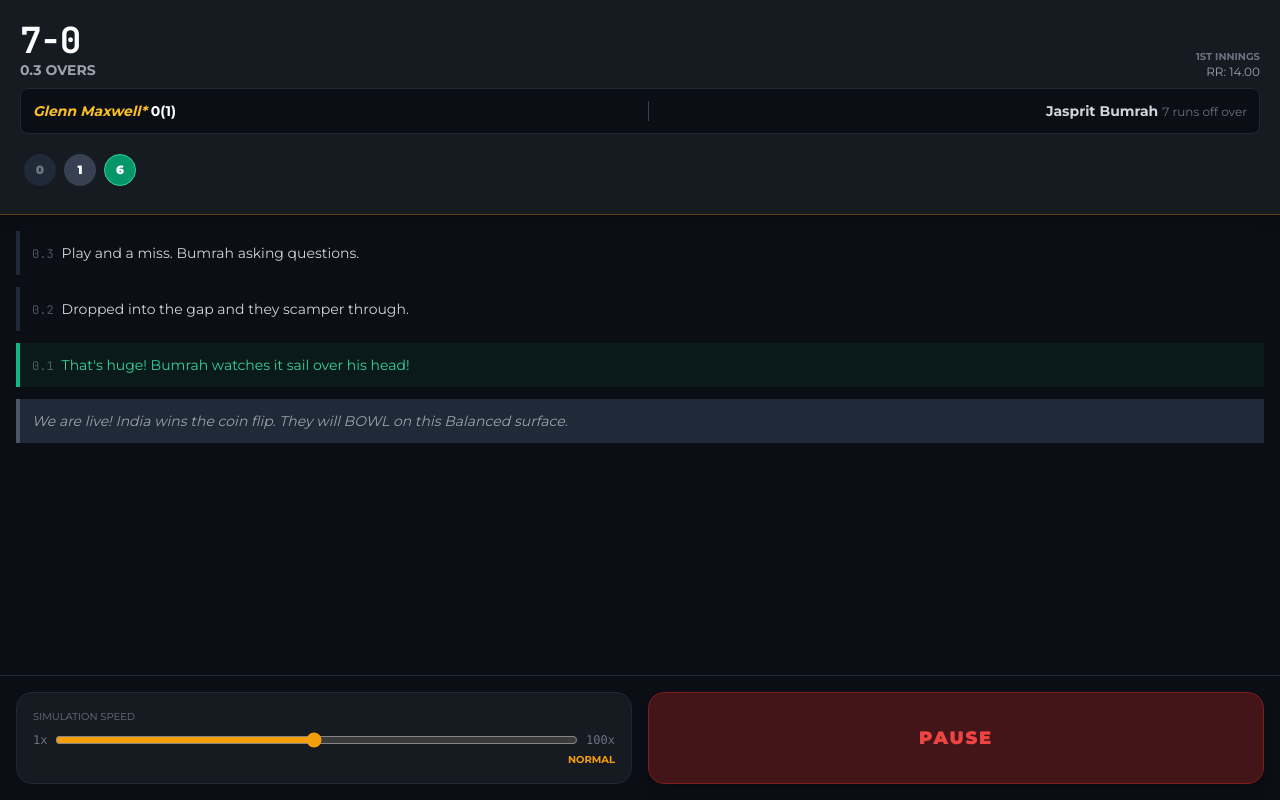
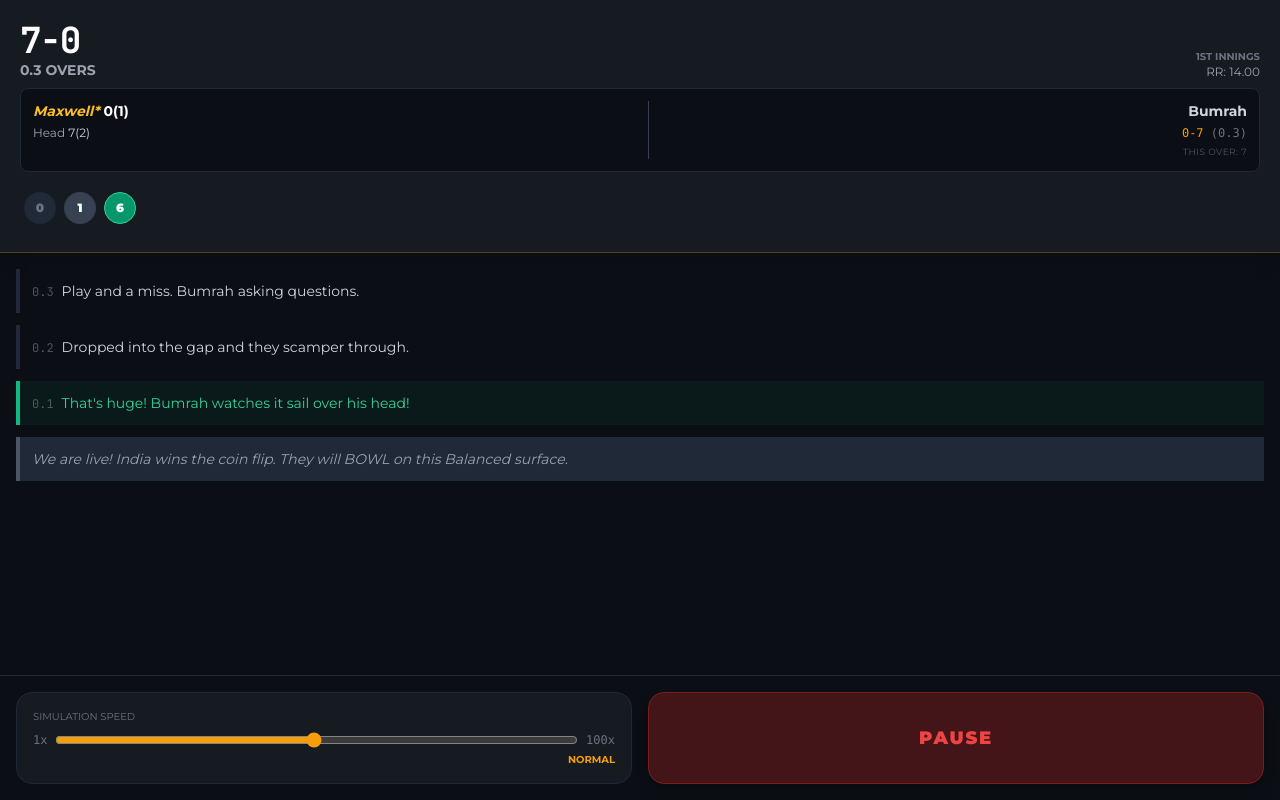
Before and after one commit to jzfdav/cricfuzz, a Preact app: page / in a window 1280 px wide. Both pictures are taken after a click on the button "START MATCH". Built offline with nearby package versions, Linux system fonts and the light colour scheme.

Commit message:
feat(ui): add non-striker and detailed bowler stats to scoreboard

```diff
--- a/src/components/Scoreboard.jsx
+++ b/src/components/Scoreboard.jsx
@@ -22,13 +22,27 @@
             <div className="bg-[#0B0E14] rounded-lg p-3 border border-gray-800 grid grid-cols-2 gap-4 mb-3">
                 <div>
                     <p className="text-sm font-bold text-amber-400 italic">
-                        {GameState.striker.value.name}* <span className="text-white not-italic">{GameState.striker.value.batStats.runs}({GameState.striker.value.batStats.balls})</span>
+                        {GameState.striker.value.name.split(' ').pop()}* <span className="text-white not-italic">{GameState.striker.value.batStats.runs}({GameState.striker.value.batStats.balls})</span>
+                    </p>
+                    <p className="text-xs text-gray-400 mt-1">
+                        {GameState.nonStriker.value.name.split(' ').pop()} <span className="text-gray-300">{GameState.nonStriker.value.batStats.runs}({GameState.nonStriker.value.batStats.balls})</span>
                     </p>
                 </div>
                 <div className="text-right border-l border-gray-700 pl-4">
                     <p className="text-sm font-bold text-gray-300">
-                        {GameState.bowler.value} <span className="text-xs text-gray-500 font-normal">{GameState.overRuns.value} runs off over</span>
+                        {GameState.bowler.value.split(' ').pop()}
                     </p>
+                    {(() => {
+                        const bowlerObj = GameState.bowlingSquad.value.find(p => p.name === GameState.bowler.value);
+                        if (!bowlerObj) return null;
+                        const cv = bowlerObj.bowlStats;
+                        return (
+                            <p className="text-xs text-amber-500 font-mono mt-1">
+                                {cv.wicketsTaken}-{cv.runsConceded} <span className="text-gray-500">({Math.floor(cv.balls / 6)}.{cv.balls % 6})</span>
+                            </p>
+                        );
+                    })()}
+                    <p className="text-[9px] text-gray-600 mt-1 uppercase tracking-wider">This Over: {GameState.overRuns.value}</p>
                 </div>
             </div>
 
```
